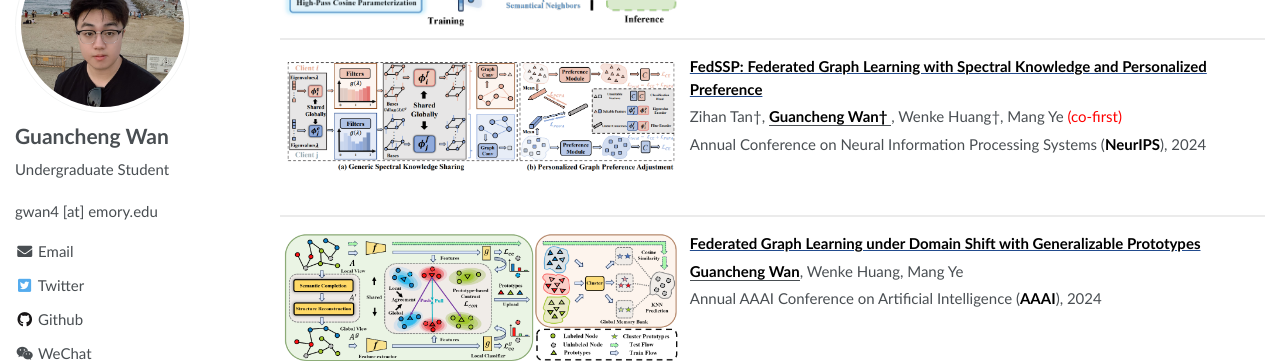
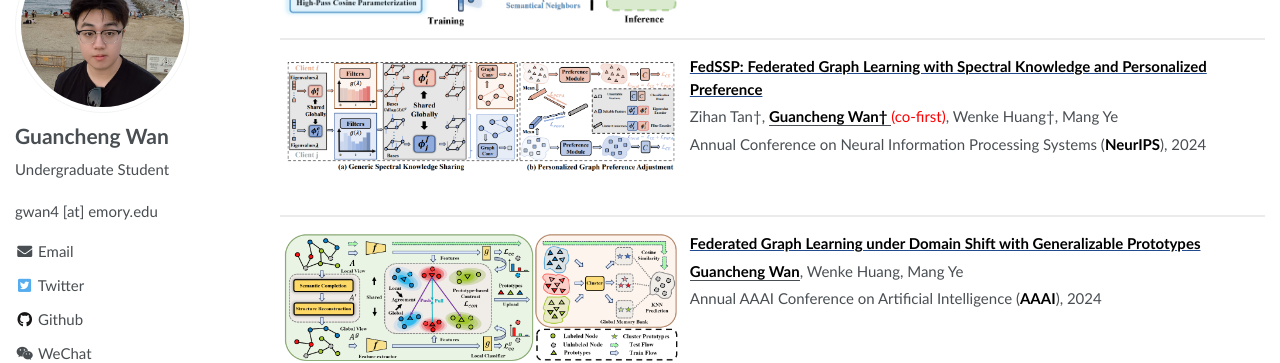
Before and after one commit to SuHui03/guanchengWan.github.io, a Jekyll site: the page built from _pages/about.md, in a window 1280 px wide and 900 px high, scrolled down 931 px. Shown: the part 153-516 px from the top of the window. Built offline with Jekyll 4.4.1, drawn with Linux system fonts in a browser that asks for light colours.

Commit message:
Update about.md

```diff
--- a/_pages/about.md
+++ b/_pages/about.md
@@ -134,7 +134,7 @@ hspace="10" wspace="20" src="../images/S3GCL_ICML24.png">
 hspace="10" wspace="20" src="../images/FedSSP.png">
 </dt>
   <dd><a href=""><strong>FedSSP: Federated Graph Learning with Spectral Knowledge and Personalized Preference</strong></a></dd>
-<dd>Zihan Tan&dagger;, <strong><u>Guancheng Wan&dagger; </u></strong>, Wenke Huang&dagger;, Mang Ye <span class="co-first">(co-first)</span></dd>
+<dd>Zihan Tan&dagger;, <strong><u>Guancheng Wan&dagger; </u></strong><span class="co-first">(co-first)</span>, Wenke Huang&dagger;, Mang Ye</dd>
 <dd>Annual Conference on Neural Information Processing Systems (<strong>NeurIPS</strong>), 2024</dd>
 </dl>
 
```
